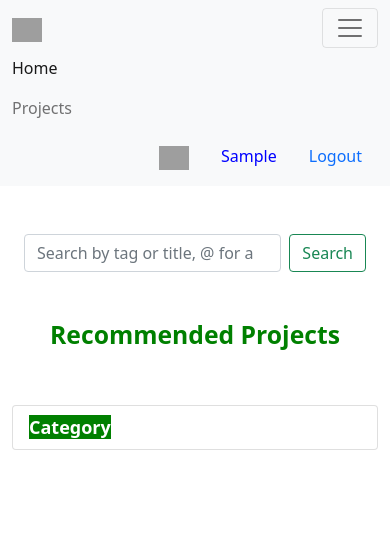
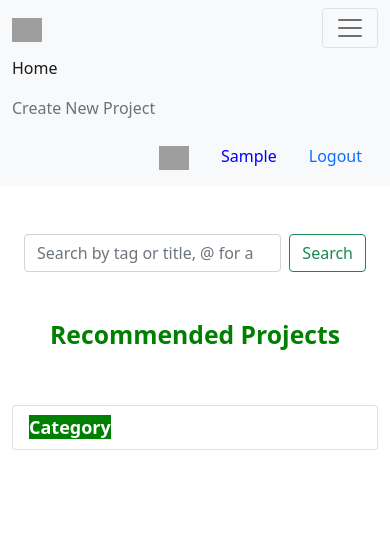
Before and after one commit to abobakryousre/Crowd-Funding, a Django app: page / in a window 390 px wide, after a click that opens the changed part. Shown: the top 557 px of the page. Run offline with Django 3.2, Linux system fonts and the light colour scheme; the visitor is signed in with stand-in values (Sample User, id 1); data that the repository does not hold is empty; grey boxes are pictures that could not be loaded.

Commit message:
feat(view-project): fixed styling in base.html

```diff
--- a/crowd_funding/users/static/users/js/homepage.js
+++ b/crowd_funding/users/static/users/js/homepage.js
@@ -30,7 +30,7 @@ function appendProjects(response) {
 
 function insertProject(location, project, project_image) {
     location.innerHTML += `
-            <div class="card col-md-1 " style="width: 18rem;">
+            <div class="card col-md-1 me-3" style="width: 18rem;">
                     <img src=" ${project_image} " class="card-img-top" alt="...">
                     <div class="card-body">
                         <h5 class="card-title">${project.title}</h5>
--- a/crowd_funding/users/templates/users/base.html
+++ b/crowd_funding/users/templates/users/base.html
@@ -27,8 +27,11 @@
                     <li class="nav-item">
                         <a class="nav-link active" aria-current="page" href="{% url 'index' %}">Home</a>
                     </li>
+{#                    <li class="nav-item">#}
+{#                        <a class="nav-link" href="{% url 'projects_index' %}">Projects</a>#}
+{#                    </li>#}
                     <li class="nav-item">
-                        <a class="nav-link" href="{% url 'projects_index' %}">Projects</a>
+                        <a class="nav-link" href="{% url 'create_project' %}">Create New Project</a>
                     </li>
                 </ul>
                 <ul class="nav justify-content-end">
--- a/crowd_funding/users/templates/users/index.html
+++ b/crowd_funding/users/templates/users/index.html
@@ -192,7 +192,7 @@
             </h2>
 
             {% for project in latest_projects %}
-                <div class="card col-md-1" style="width: 18rem">
+                <div class="card col-md-1 me-3" style="width: 18rem">
                     <img
                             src="{{ project.images_set.first.path.url }}"
                             class="card-img-top"
@@ -210,7 +210,8 @@
             {% endfor %}
         </div>
     {% endif %} {# highestProjects end #}
-
+{% endblock %}
+{% block scripts %}
     <script
             src="https://code.jquery.com/jquery-3.6.0.min.js"
             integrity="sha256-/xUj+3OJU5yExlq6GSYGSHk7tPXikynS7ogEvDej/m4="
```
Also changed, not shown: crowd_funding/media/projects_images/april_wallpaper_1_3UHFPe5.png (added), crowd_funding/media/projects_images/april_wallpaper_1_PH38cVJ.png (added).
